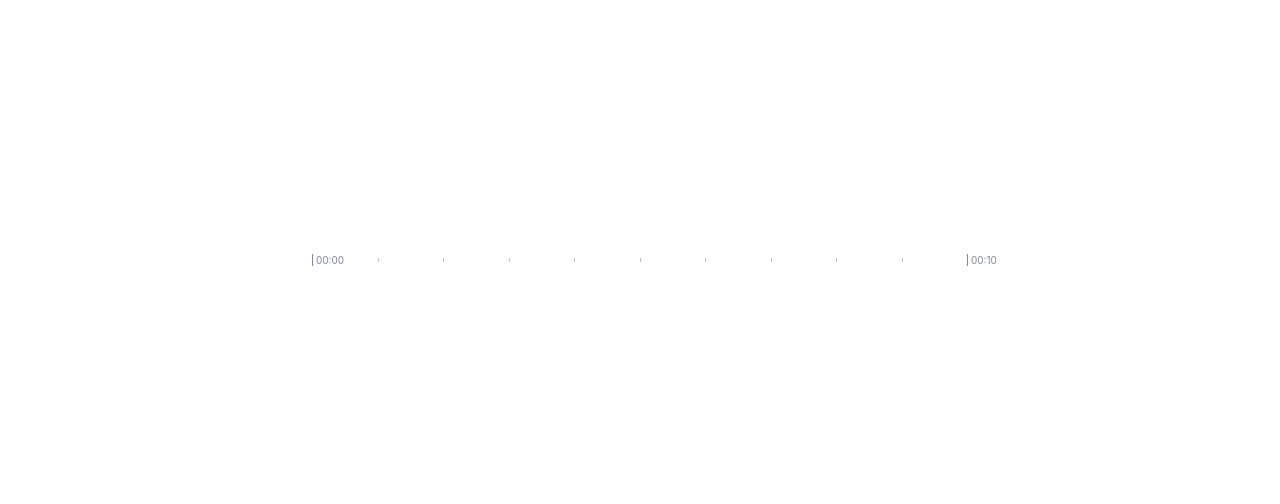
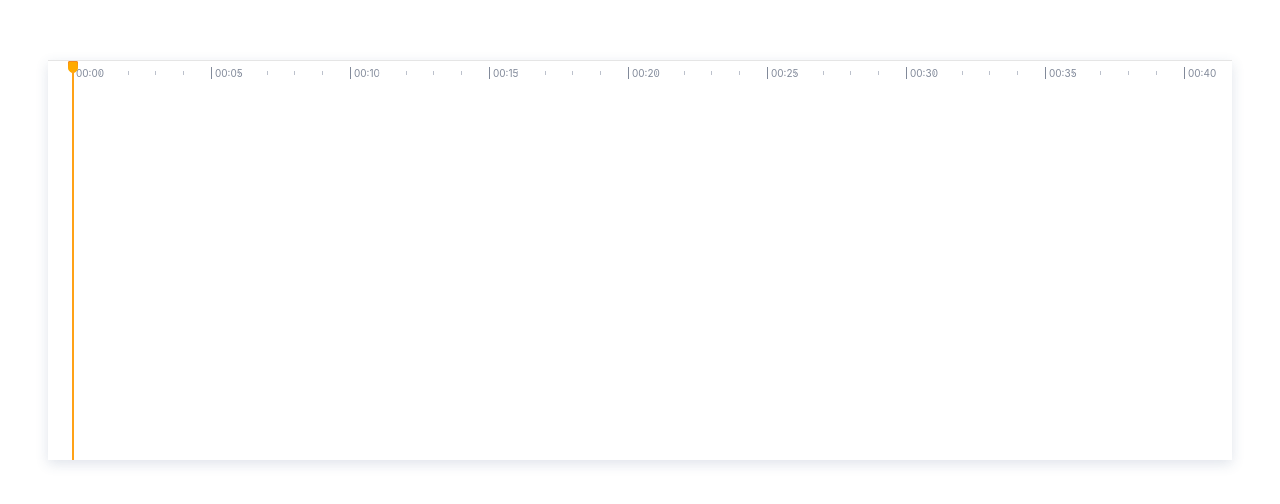
Before and after one commit to LucasWang474/timeline-editor, a React (Vite) app: page / in a window 1280 px wide. Shown: the part 140-644 px from the top of the page. Built offline with nearby package versions, Linux system fonts and the light colour scheme.

Commit message:
Add basic TimelinePointer

```diff
--- a/package.json
+++ b/package.json
@@ -10,8 +10,9 @@
     "preview": "vite preview"
   },
   "dependencies": {
-    "classnames": "^2.5.1",
+    "@emotion/css": "^11.11.2",
     "moment": "^2.30.1",
+    "polished": "^4.3.1",
     "react": "^18.3.1",
     "react-dom": "^18.3.1"
   },
--- /dev/null
+++ b/src/components/timeline-editor/const.ts
@@ -0,0 +1 @@
+export const TimelinePaddingLeft = 24;
--- a/src/components/timeline-editor/index.css
+++ /dev/null
@@ -1,12 +0,0 @@
-.wrap {
-  display: flex;
-  justify-content: center;
-  align-items: center;
-
-  height: 100vh;
-  min-width: 720px;
-  background: #fff;
-}
-
-.inner {
-}
--- a/src/components/timeline-editor/index.tsx
+++ b/src/components/timeline-editor/index.tsx
@@ -1,21 +1,59 @@
-import classNames from 'classnames';
-import type { FC } from 'react';
+import { FC, useMemo } from 'react';
 import { TimelineAxis } from './timeline-axis';
-import './index.css';
+import { TimelinePointer } from '@/components/timeline-editor/time-pointer';
+import { css, cx } from '@emotion/css';
+import { TimelinePaddingLeft } from '@/components/timeline-editor/const';
 
 interface TimelineEditorProps {
-  children?: React.ReactNode;
   className?: string;
 }
 
 export const TimelineEditor: FC<TimelineEditorProps> = (props) => {
   const { className } = props;
 
+  const cls = useStyles();
+
   return (
-    <div className={classNames('wrap', className)}>
-      <div className="inner">
+    <div className={cx(cls.wrap, className)}>
+      <div className={cls.inner}>
         <TimelineAxis />
+        <TimelinePointer />
       </div>
     </div>
   );
 };
+
+function useStyles() {
+  return useMemo(() => {
+    return {
+      wrap: css({
+        position: 'relative',
+
+        display: 'flex',
+        justifyContent: 'center',
+        alignItems: 'center',
+
+        background: '#fff',
+        width: '100vw',
+        minWidth: '720px',
+        height: '100vh',
+        minHeight: '500px',
+      }),
+      inner: css({
+        overflow: 'hidden',
+        position: 'relative',
+
+        minHeight: '400px',
+        margin: '0 48px',
+        padding: `6px ${TimelinePaddingLeft}px 0 24px`,
+
+        flex: 1,
+        display: 'flex',
+        flexDirection: 'column',
+
+        borderTop: '1px solid var(--line)',
+        boxShadow: 'var(--boxShadow2)',
+      }),
+    };
+  }, []);
+}
--- /dev/null
+++ b/src/components/timeline-editor/time-pointer/index.tsx
@@ -0,0 +1,99 @@
+import { FC, useMemo } from 'react';
+import { stopEvent } from '@/utils/event';
+import { css, cx } from '@emotion/css';
+import { TimelinePaddingLeft } from '@/components/timeline-editor/const';
+
+const HeadSVGWidth = 10;
+const LineWidth = 2;
+// to make the pointer line center in the svg
+export const LineLeft = Math.trunc((HeadSVGWidth - LineWidth) / 2);
+const LineColor = '#FFA217';
+
+interface TimelinePointerProps {
+  className?: string;
+}
+
+export const TimelinePointer: FC<TimelinePointerProps> = (props) => {
+  const { className } = props;
+
+  const cls = useStyles();
+
+  const time = 0;
+
+  return (
+    <div
+      className={cx(cls.wrap, className)}
+      style={{
+        transform: `translateX(${time + (TimelinePaddingLeft - LineLeft)}px)`,
+      }}
+    >
+      <div onMouseDown={stopEvent} className={cls.svgWrap}>
+        <div
+        // onMouseDown={onMouseDown}
+        >
+          <svg
+            width="10"
+            height="22"
+            viewBox="0 0 10 22"
+            fill="none"
+            xmlns="http://www.w3.org/2000/svg"
+          >
+            <path
+              d="M0.5 1C0.5 0.723858 0.723858 0.5 1 0.5H9C9.27614 0.5 9.5 0.723858 9.5 1V7C9.5 9.48528 7.48528 11.5 5 11.5C2.51472 11.5 0.5 9.48528 0.5 7V1Z"
+              fill="#FFAA00"
+              stroke="url(#paint0_linear_13909_45340)"
+            />
+            <defs>
+              <linearGradient
+                id="paint0_linear_13909_45340"
+                x1="5"
+                y1="0"
+                x2="5"
+                y2="12"
+                gradientUnits="userSpaceOnUse"
+              >
+                <stop stopColor="#F38620" />
+                <stop offset="0.578125" stopColor="#FFAA00" />
+              </linearGradient>
+            </defs>
+          </svg>
+        </div>
+      </div>
+    </div>
+  );
+};
+
+function useStyles() {
+  return useMemo(() => {
+    return {
+      wrap: css({
+        zIndex: 9,
+        position: 'absolute',
+        left: 0,
+        top: 0,
+
+        width: 0,
+        height: '100%',
+        userSelect: 'none',
+        pointerEvents: 'none',
+
+        '&::after': {
+          content: '""',
+          position: 'absolute',
+          top: 10,
+          left: LineLeft,
+
+          pointerEvents: 'none',
+
+          width: LineWidth,
+          height: `calc(100% - 10px)`,
+          backgroundColor: LineColor,
+        },
+      }),
+      svgWrap: css({
+        width: 10,
+        position: 'relative',
+      }),
+    };
+  }, []);
+}
--- a/src/components/timeline-editor/timeline-axis/index.css
+++ /dev/null
@@ -1,42 +0,0 @@
-.wrap {
-  width: 100%;
-  padding: 0 32px;
-}
-
-.linesWrap {
-  width: 100%;
-  min-width: 600px;
-
-  display: flex;
-  align-items: center;
-  justify-content: space-between;
-  /*gap: 50px;*/
-
-  position: relative;
-
-  cursor: pointer;
-}
-
-.line {
-  height: 4px;
-  width: 1px;
-  background: var(--textDisabled);
-  position: relative;
-
-  &::after {
-    content: attr(data-time);
-    position: absolute;
-    left: 4px;
-    top: -9px;
-    font-size: 20px;
-    transform: scale(0.5);
-    transform-origin: left center;
-    color: var(--textSupport);
-  }
-}
-
-.line.bold {
-  background: black;
-  height: 12px;
-  background: var(--textSupport);
-}
--- a/src/components/timeline-editor/timeline-axis/index.tsx
+++ b/src/components/timeline-editor/timeline-axis/index.tsx
@@ -1,7 +1,7 @@
 import classNames from 'classnames';
 import { FC, useMemo } from 'react';
-import './index.css';
 import { formatSeconds } from '@/utils/time';
+import { css } from '@emotion/css';
 
 type LineItem = {
   time: number;
@@ -9,15 +9,16 @@ type LineItem = {
 };
 
 interface TimelineAxisProps {
-  children?: React.ReactNode;
   className?: string;
 }
 
 export const TimelineAxis: FC<TimelineAxisProps> = (props) => {
   const { className } = props;
 
-  const totalTime = 10; // 10s
-  const boldStep = 10; // 5s
+  const cls = useStyles();
+
+  const totalTime = 40; // 10s
+  const boldStep = 5; // 5s
   const lines: LineItem[] = useMemo(() => {
     const res: LineItem[] = [];
 
@@ -34,15 +35,13 @@ export const TimelineAxis: FC<TimelineAxisProps> = (props) => {
   }, []);
 
   return (
-    <div className={classNames('wrap', className)}>
-      <div></div>
-
-      <div className="linesWrap">
+    <div className={classNames(cls.wrap, className)}>
+      <div className={cls.linesWrap}>
         {lines.map((line) => {
           return (
             <div
               key={line.time}
-              className={classNames('line', { bold: line.bold })}
+              className={classNames(cls.line, { [cls.bold]: line.bold })}
               data-time={line.bold ? formatSeconds(line.time) : void 0}
             />
           );
@@ -51,3 +50,43 @@ export const TimelineAxis: FC<TimelineAxisProps> = (props) => {
     </div>
   );
 };
+
+function useStyles() {
+  return useMemo(() => {
+    return {
+      wrap: css({
+        width: '98%',
+      }),
+      linesWrap: css({
+        width: '100%',
+        minWidth: '600px',
+        display: 'flex',
+        alignItems: 'center',
+        justifyContent: 'space-between',
+        position: 'relative',
+        cursor: 'pointer',
+      }),
+      line: css({
+        height: '4px',
+        width: '1px',
+        background: 'var(--textDisabled)',
+        position: 'relative',
+        fontSize: '12px',
+        '&::after': {
+          content: 'attr(data-time)',
+          position: 'absolute',
+          left: '4px',
+          top: '-9px',
+          fontSize: '20px',
+          transform: 'scale(0.5)',
+          transformOrigin: 'left center',
+          color: 'var(--textSupport)',
+        },
+      }),
+      bold: css({
+        background: 'var(--textSupport)',
+        height: '12px',
+      }),
+    };
+  }, []);
+}
--- a/src/index.css
+++ b/src/index.css
@@ -10,7 +10,11 @@
 
   --textDisabled: #bcc1cc;
   --textSupport: #818999;
-  --line: rgba(256, 256, 256, 0.1);
+  --line: rgba(0, 0, 0, 0.1);
+
+  --boxShadow1: 0px 2px 6px rgba(64, 85, 128, 0.12);
+  --boxShadow2: 0px 4px 12px rgba(64, 85, 128, 0.16);
+  --boxShadow3: 0px 8px 24px rgba(64, 85, 128, 0.24);
 }
 
 /*https://www.joshwcomeau.com/css/custom-css-reset/*/
--- /dev/null
+++ b/src/utils/event.ts
@@ -0,0 +1,4 @@
+export function stopEvent(e: Event | React.UIEvent): void {
+  e.preventDefault();
+  e.stopPropagation();
+}
```
Also changed, not shown: typings.d.ts (added, +8 -0 lines), 1 other file (tests, documents, lock files or other folders).
